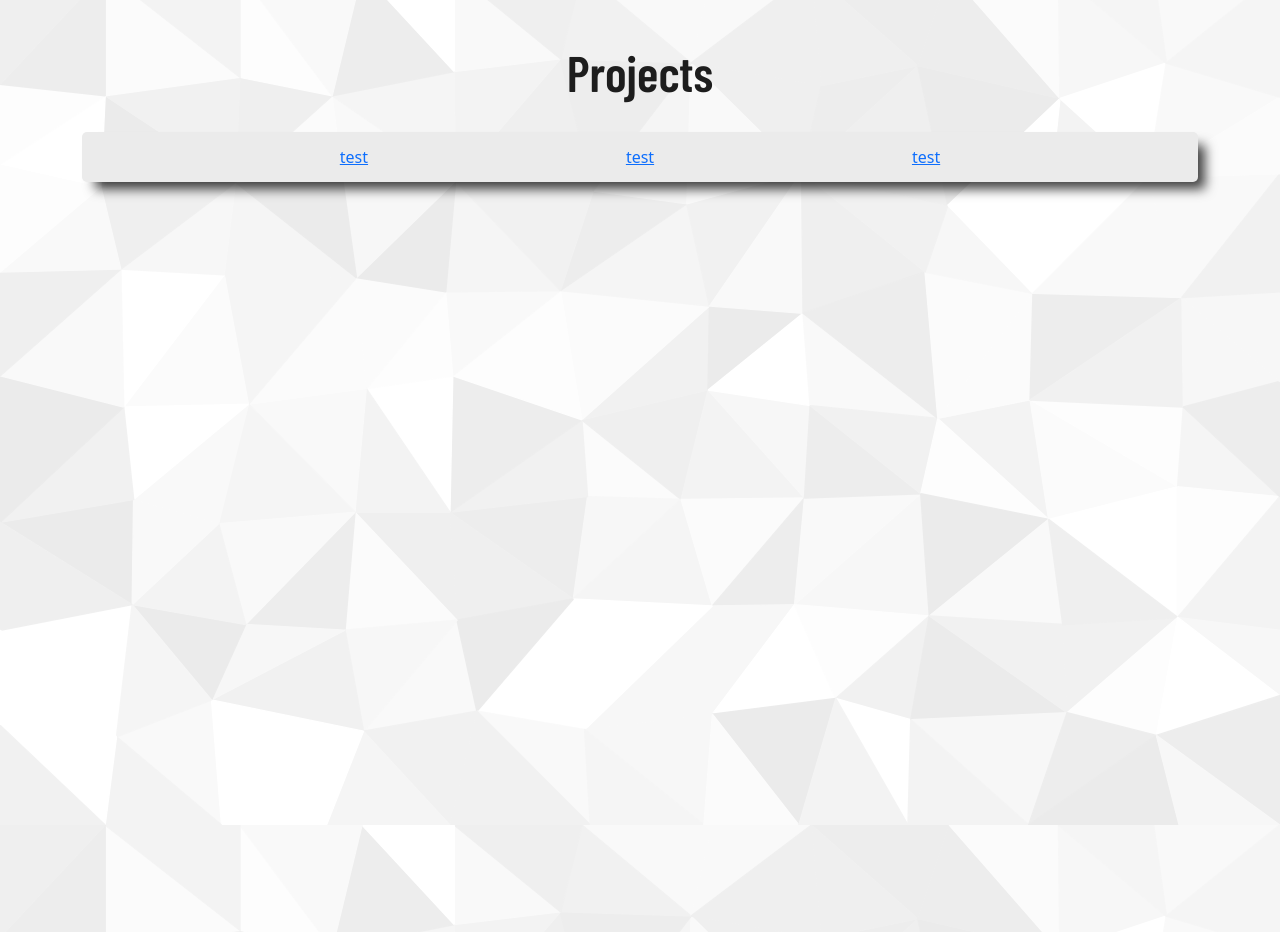
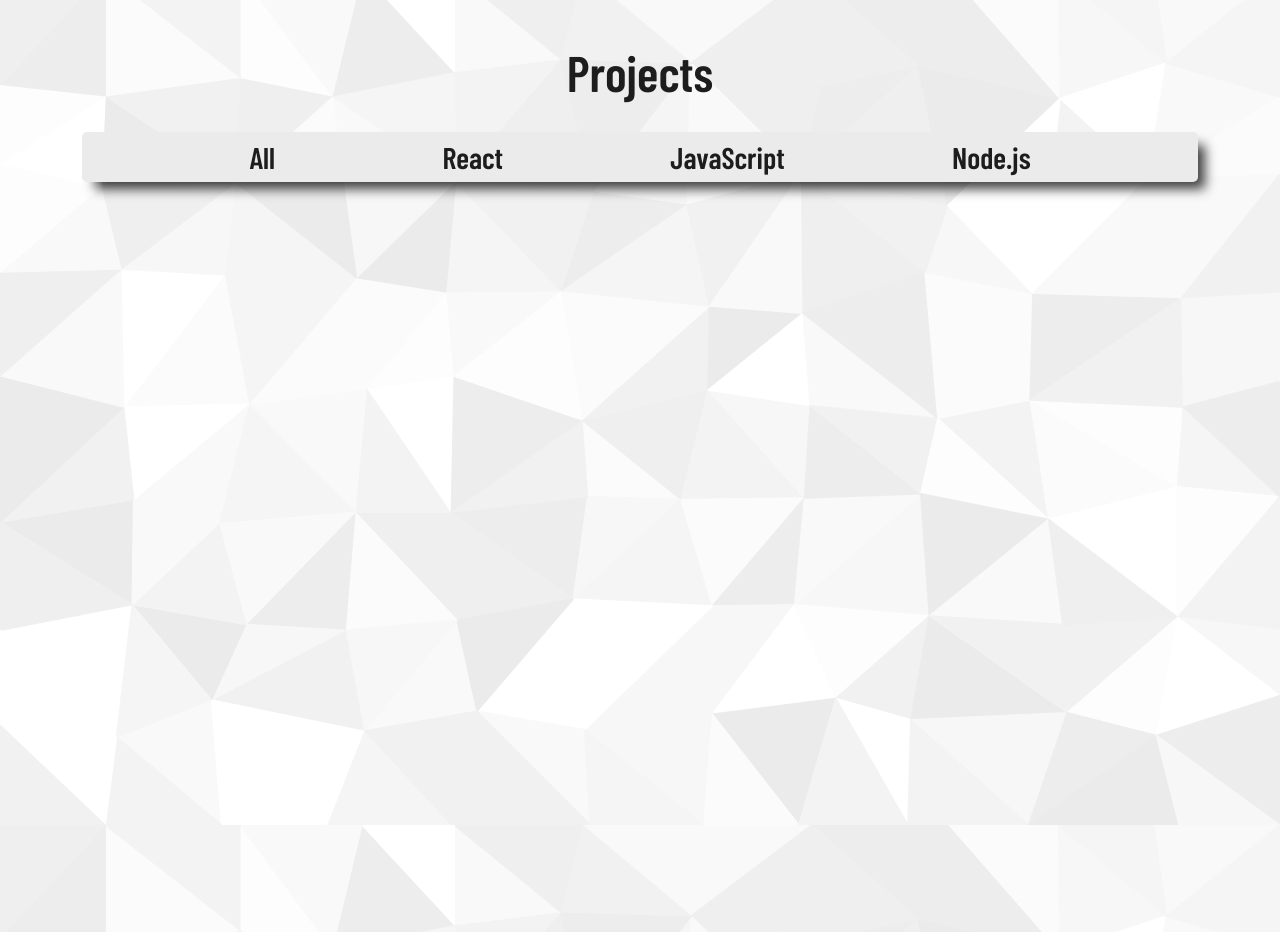
Before and after one commit to HunterBrennan1/Brennan.dev, a React (Create React App) app in the folder personal-portfolio/: page / in a window 1280 px wide. Shown: the part 1783-2715 px from the top of the page. Built offline with nearby package versions, Linux system fonts and the light colour scheme.

Commit message:
fixed sizing issue

```diff
--- a/personal-portfolio/src/App.css
+++ b/personal-portfolio/src/App.css
@@ -572,6 +572,10 @@
   /* width: 1000px !important; */
 }
 
+.container-first {
+  margin-top: 100px !important;
+}
+
 .project-container {
   border-radius: 10px;
   padding-left: 0px !important;
@@ -582,12 +586,9 @@
   flex-direction: row;
   justify-content:flex-start;
   min-height: fit-content;
-
 }
 
-.container-first {
-  margin-top: 150px !important;
-}
+
 
 .carousel {
   width:500px;
@@ -648,6 +649,21 @@
 }
 
 .sort-btn {
+  text-decoration: none;
+  color: var(--text-color);
+  font-family: 'Barlow Condensed', sans-serif;
+  font-weight: 600;
+  font-size: 30px;
+}
+
+.sort-btn:hover {
+  cursor: pointer;
+  color: var(--text-color);
+}
+
+.sort-btn:active,
+.sort-btn:focus {
+  background-color: #121212;
 
 }
 
--- a/personal-portfolio/src/components/projects.js
+++ b/personal-portfolio/src/components/projects.js
@@ -29,15 +29,16 @@
             <h3>Projects</h3>
 
             <div className="sort-bar">
-              <a className="sort-btn">test</a>
-              <a className="sort-btn">test</a>
-              <a className="sort-btn">test</a>
+              <a className="sort-btn">All</a>
+              <a className="sort-btn">React</a>
+              <a className="sort-btn">JavaScript</a>
+              <a className="sort-btn">Node.js</a>
             </div>
 
             {/* FIRST PROJECT CAROUSEL */}
 
             <Container
-              className="project-container container-first5"
+              className="project-container container-first"
               data-aos="fade-right"
               data-aos-duration="1800"
             >
```
